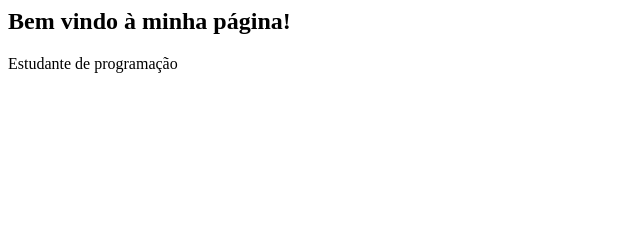
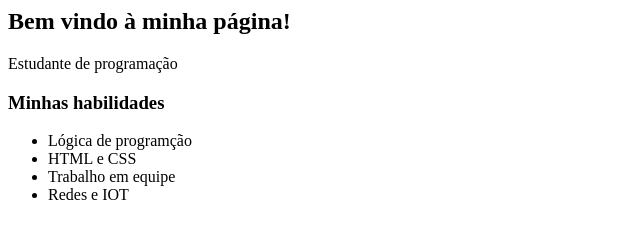
Before and after one commit to Dywxty/Site, a plain HTML site: page index.html in a window 1280 px wide. Shown: the whole page, without its empty margins (0-640 px from the left). Drawn offline with Linux system fonts and the light colour scheme.

Commit message:
Add files via upload

```diff
--- a/index.html
+++ b/index.html
@@ -12,5 +12,16 @@
         <p>Estudante de programação</p>
     </header>
 
+        <main>
+            <section>
+                <h3>Minhas habilidades</h3>
+                <ul>
+                    <li>Lógica de programção</li>
+                    <li>HTML e CSS</li>
+                    <li>Trabalho em equipe</li>
+                    <li>Redes e IOT</li>
+                </ul>
+            </section>
+        </main>
 </body>
     </html>
```
